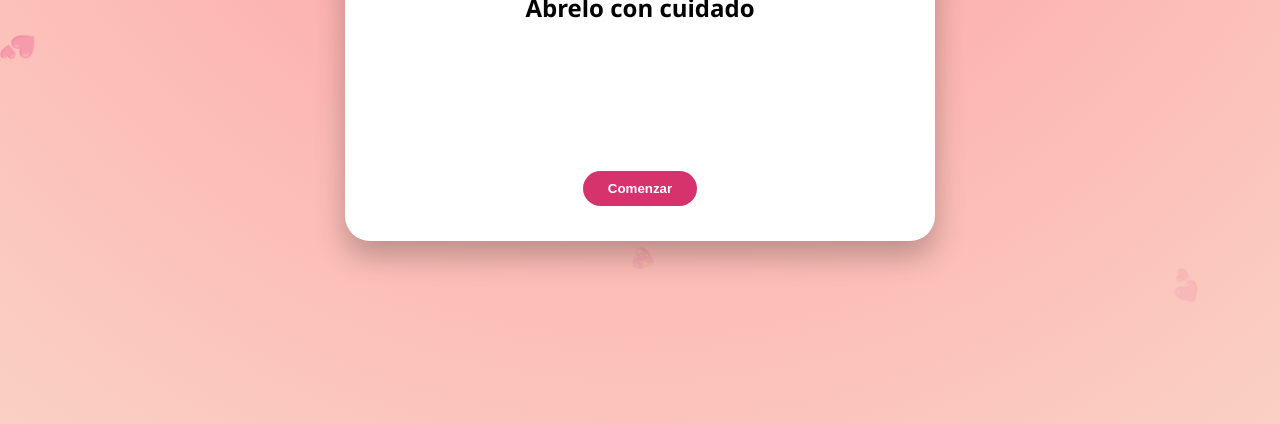
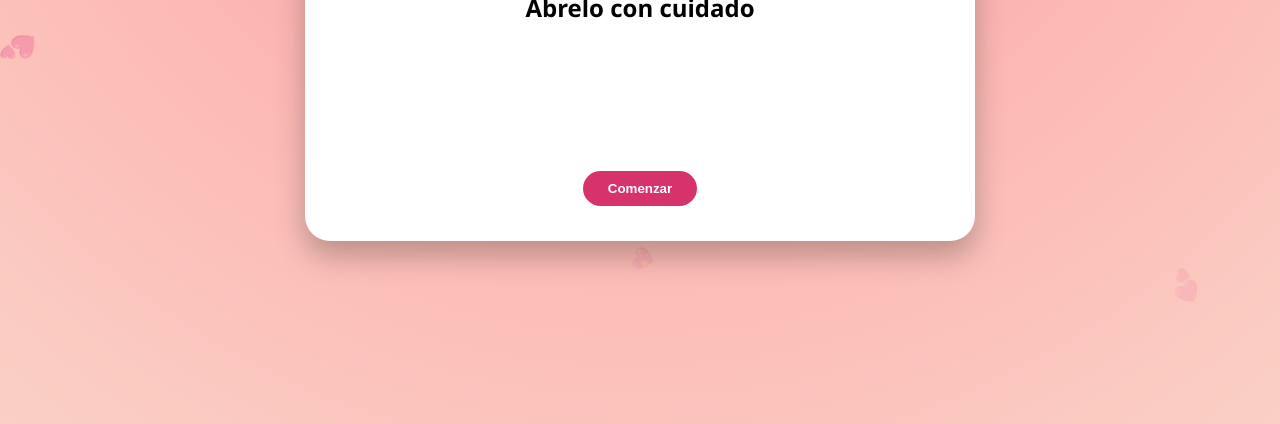
Before and after one commit to Marcop92/para-ti, a plain HTML site: page index.html in a window 1280 px wide. Shown: the part 376-800 px from the top of the page. Drawn offline with Linux system fonts and the light colour scheme.

Commit message:
Update index.html

```diff
--- a/index.html
+++ b/index.html
@@ -47,7 +47,7 @@ body{
 
 .card{
     background:white;
-    width:520px;
+    width:600px;
     padding:35px;
     border-radius:25px;
     text-align:center;
```
